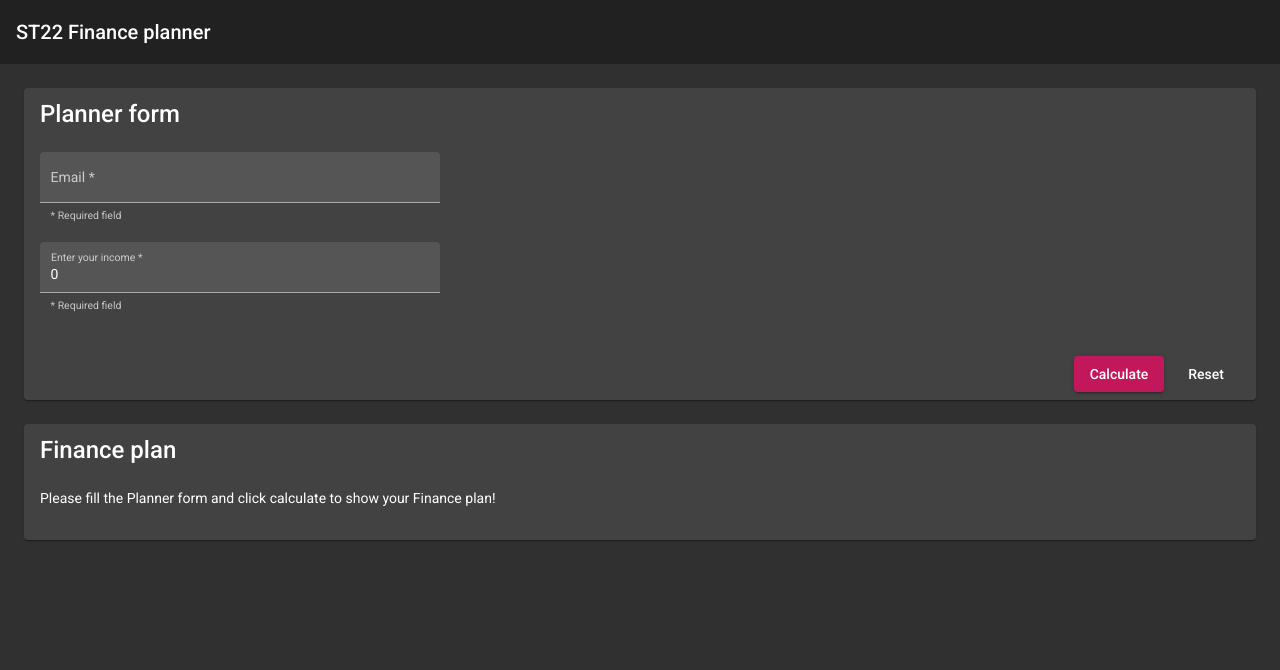
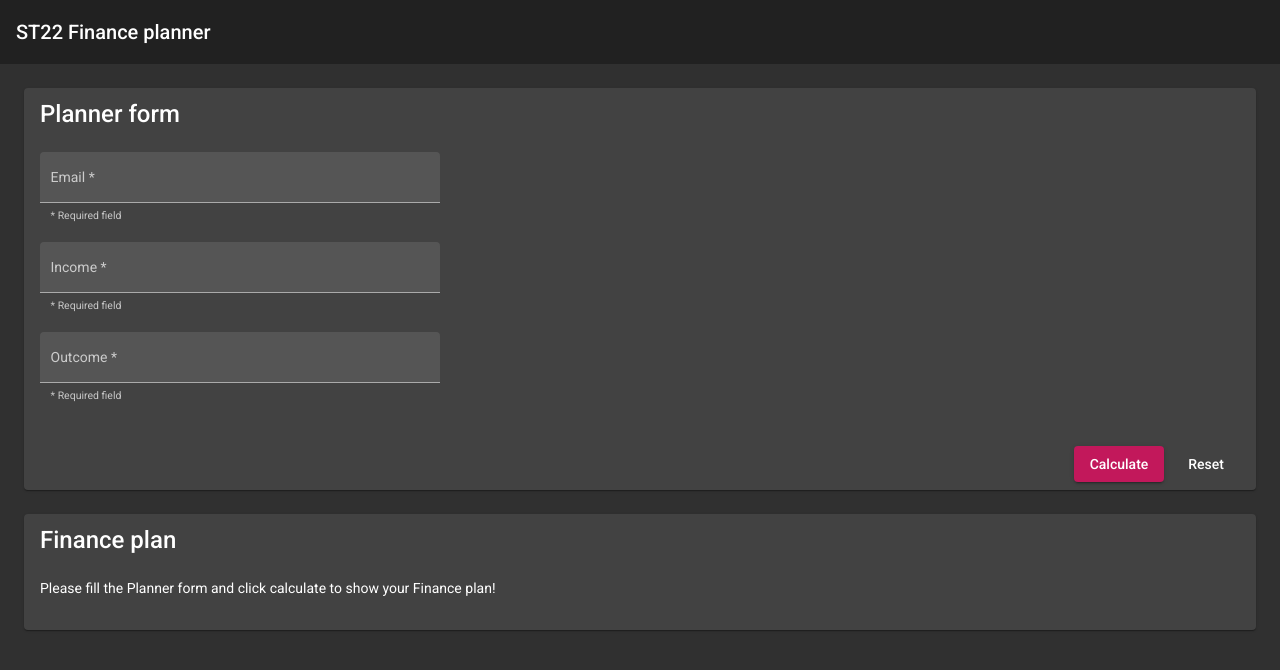
Before and after one commit to kricsi14/st22, an Angular app: page / in a window 1280 px wide. Shown: the top 670 px of the page. Built offline with nearby package versions, Linux system fonts and the light colour scheme.

Commit message:
add lifecycle method

```diff
--- a/src/app/app.component.ts
+++ b/src/app/app.component.ts
@@ -3,6 +3,7 @@ import { Component } from '@angular/core'
 export interface IPlan {
   email: string
   income: number
+  outcome: number
 }
 
 @Component({
--- a/src/app/plan/plan.component.html
+++ b/src/app/plan/plan.component.html
@@ -8,6 +8,7 @@
     <div *ngIf="plan !== null; else noPlan">
       <p>Email: {{plan.email}}</p>
       <p>Income: {{plan.income}}</p>
+      <p>Outcome: {{plan.outcome}}</p>
     </div>
     <ng-template #noPlan>
       <p>Please fill the Planner form and click calculate to show your Finance plan!</p>
--- a/src/app/planner/planner.component.html
+++ b/src/app/planner/planner.component.html
@@ -15,9 +15,9 @@
           </mat-error>
         </mat-form-field>
         <mat-form-field class="w-full mb-5" appearance="fill">
-          <mat-label>Enter your income</mat-label>
+          <mat-label>Income</mat-label>
           <input type="number" matInput [formControl]="incomeFormControl" [errorStateMatcher]="matcher"
-                 placeholder="Ex. pat@example.com" [(ngModel)]="income">
+                 [(ngModel)]="income">
           <mat-hint>* Required field</mat-hint>
           <mat-error *ngIf="incomeFormControl.hasError('min') && !incomeFormControl.hasError('required')">
             The minimum income is 0
@@ -25,6 +25,11 @@
           <mat-error *ngIf="incomeFormControl.hasError('required')">
             Income is <strong>required</strong>
           </mat-error>
+        </mat-form-field>
+        <mat-form-field class="w-full mb-5" appearance="fill">
+          <mat-label>Outcome *</mat-label>
+          <input name="monthlyOutcome" type="number" matInput [(ngModel)]="monthlyOutcome">
+          <mat-hint>* Required field {{ monthlyOutcome }}</mat-hint>
         </mat-form-field>
       </div>
     </div>
--- a/src/app/planner/planner.component.ts
+++ b/src/app/planner/planner.component.ts
@@ -1,4 +1,4 @@
-import { Component, EventEmitter, Output } from '@angular/core'
+import { Component, DoCheck, EventEmitter, OnChanges, Output } from '@angular/core'
 import { FormControl, FormGroupDirective, NgForm, Validators } from '@angular/forms'
 import { ErrorStateMatcher } from '@angular/material/core'
 import { IPlan } from '../app.component'
@@ -16,18 +16,26 @@ export class MyErrorStateMatcher implements ErrorStateMatcher {
   templateUrl: './planner.component.html',
   styleUrls: ['./planner.component.scss']
 })
-export class PlannerComponent {
+export class PlannerComponent implements OnChanges, DoCheck {
   isCalculating = false
-  income: number = 0
+  income: number | null = null
   email: string = ''
+  monthlyOutcome: number | null = null
 
   emailFormControl = new FormControl('', [Validators.required, Validators.email])
   incomeFormControl = new FormControl('', [Validators.required, Validators.min(0)])
 
   matcher = new MyErrorStateMatcher()
 
+  ngDoCheck () {
+    console.log('ngDoCheck called')
+  }
+
+  ngOnChanges () {
+    console.log('ngOnChanges called')
+  }
+
   handleEmailChange (event: Event) {
-    console.log('Email entered:', (<HTMLInputElement>event.target).value)
     this.email = (<HTMLInputElement>event.target).value
   }
 
@@ -42,7 +50,9 @@ export class PlannerComponent {
     setTimeout(() => {
       this.isCalculating = false
       console.log('Calculating complete!')
-      this.planCalculated.emit({ income: this.income, email: this.email })
+      if (this.monthlyOutcome !== null && this.income !== null) {
+        this.planCalculated.emit({ income: this.income, email: this.email, outcome: this.monthlyOutcome })
+      }
     }, 2000)
   }
 }
```
